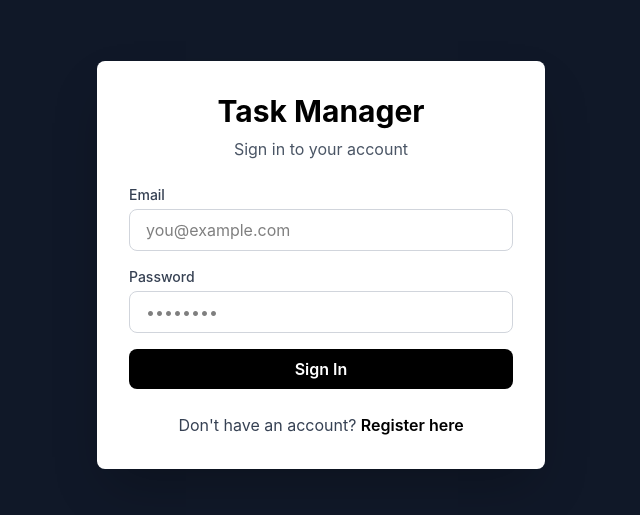
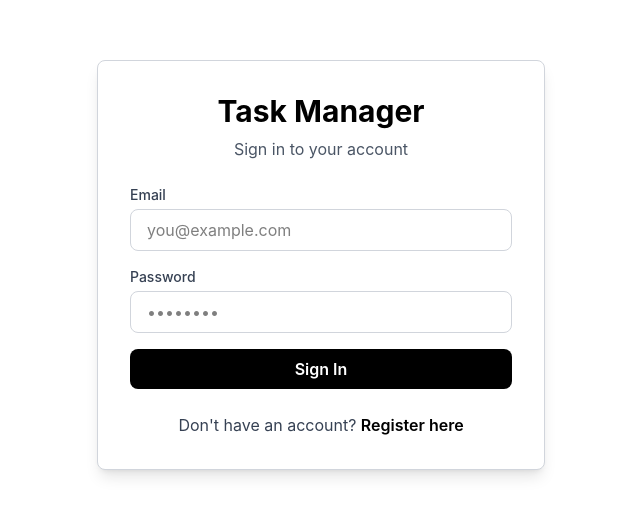
Before and after one commit to swaraj017/task-manager-rbac, a React (Vite) app in the folder client/: page /login in a window 1280 px wide. Shown: the part 135-650 px from the top of the page, without its empty margins (319-959 px from the left). Built offline with nearby package versions, Linux system fonts and the light colour scheme.

Commit message:
Update Login page styles and structure

```diff
--- a/client/src/pages/Login.jsx
+++ b/client/src/pages/Login.jsx
@@ -44,8 +44,8 @@ export default function Login() {
   };
 
   return (
-    <div className="min-h-screen bg-gray-900 flex items-center justify-center">
-      <div className="bg-white rounded-lg shadow-2xl p-8 w-full max-w-md">
+    <div className="min-h-screen bg-white flex items-center justify-center p-4">
+      <div className="bg-white rounded-lg shadow-lg p-8 w-full max-w-md border border-gray-300">
         <h1 className="text-3xl font-bold text-center mb-2 text-black">
           Task Manager
         </h1>
```
